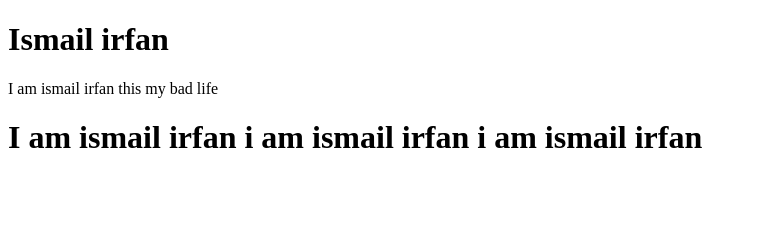
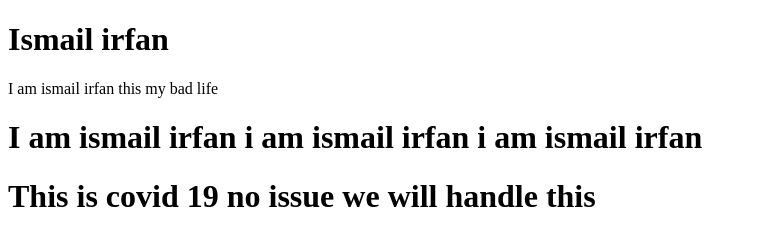
Before and after one commit to Ismailirfan/pro, a plain HTML site: page index.html in a window 1280 px wide. Shown: the whole page, without its empty margins (0-757 px from the left). Drawn offline with Linux system fonts and the light colour scheme.

Commit message:
this is some extra code

```diff
--- a/index.html
+++ b/index.html
@@ -10,5 +10,6 @@
     <h1>Ismail irfan</h1>
     <p>I am ismail irfan this my bad life</p>
     <h1>I am ismail irfan i am ismail irfan i am ismail irfan</h1>
+    <h1>This is covid 19 no issue we will handle this</h1>
 </body>
 </html>
```
